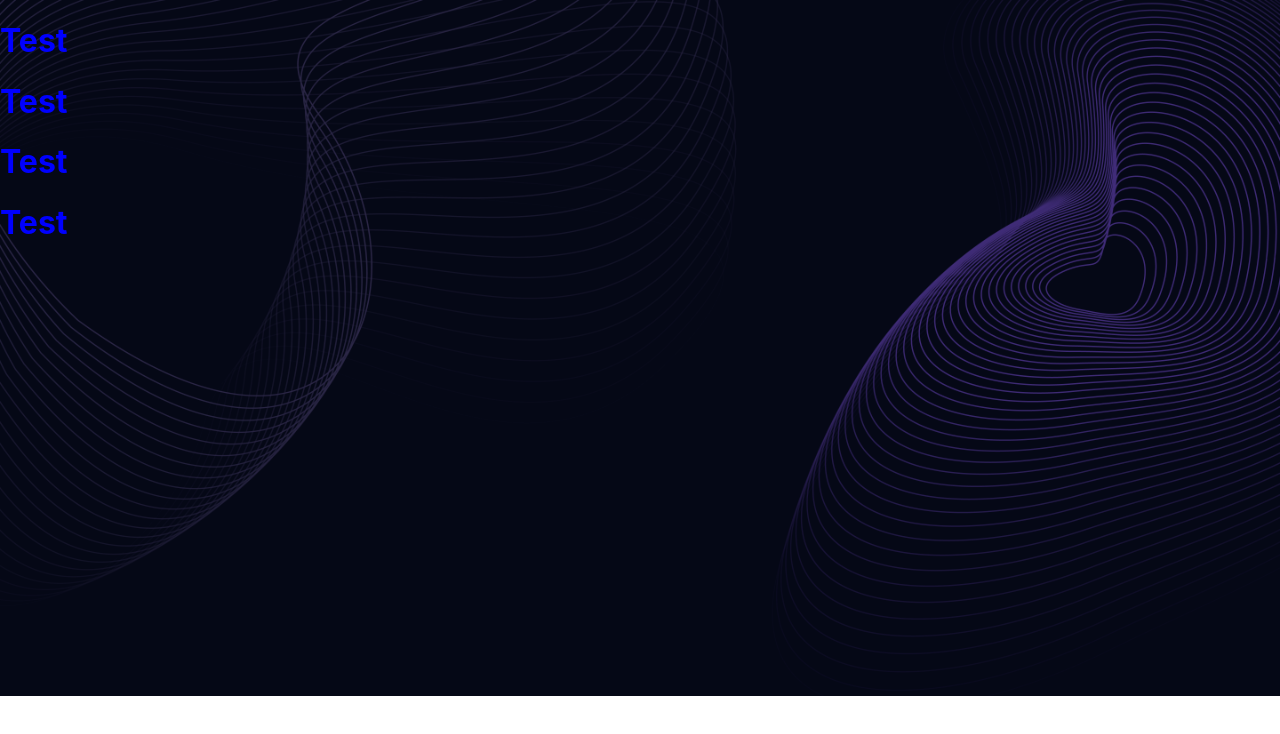
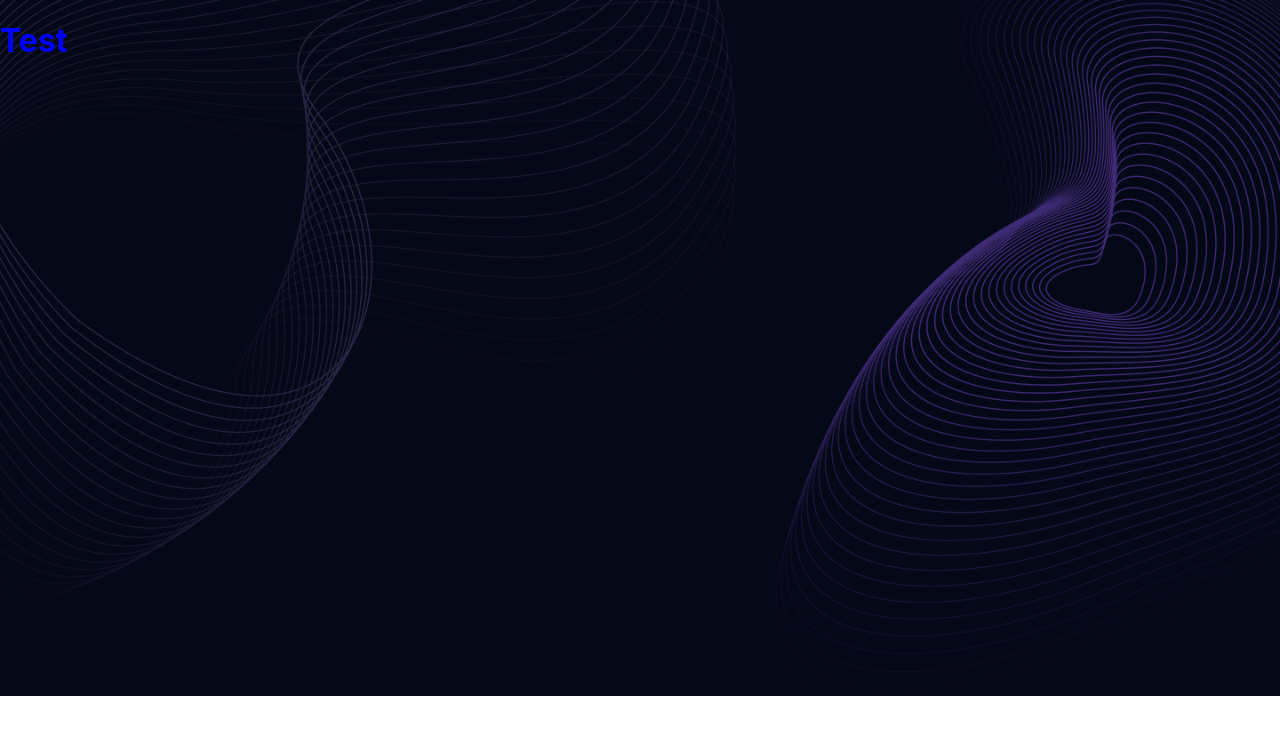
Before and after one commit to Neta2710/Portfolio, a React (Create React App) app: page / in a window 1280 px wide. Shown: the top 734 px of the page. Built offline with nearby package versions, Linux system fonts and the light colour scheme.

Commit message:
yoav-synthaxe

```diff
--- a/src/App.js
+++ b/src/App.js
@@ -1,5 +1,5 @@
 import './App.css';
-import { TopHeader } from "./components/TopHeader"
+import { TopHeader } from './components/TopHeader/TopHeader';
 
 function App() {
   return (
--- a/src/components/TopHeader.jsx
+++ b/src/components/TopHeader/TopHeader.jsx
@@ -1,13 +1,10 @@
 import React from 'react'
-import './css/TopHeader.css';
+import "./TopHeader.css"
 
 export const TopHeader = () => {
   return (
     <div>
      <h1>Test</h1>
-     <h1>Test</h1>
-     <h1>Test</h1>
-     <h1>Test</h1>
     </div>
   )
 }
```
Also changed, not shown: src/pages/HomePage/HomePage.js (deleted, +0 -9 lines), src/components/TopHeader/TopHeader.css (renamed from src/components/css/TopHeader.css), src/pages/HomePage/HomePage.css (deleted).
